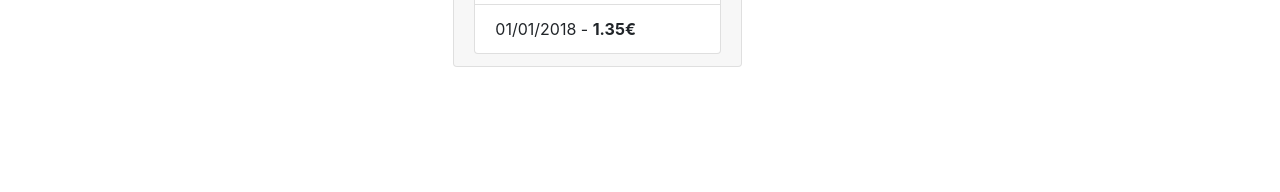
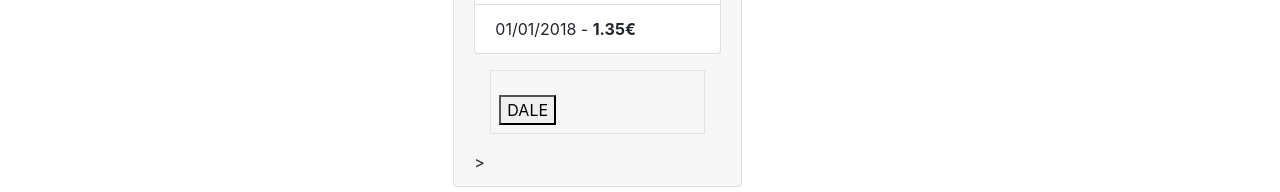
Before and after one commit to alejandro23rd/PracticaAngularIpartek, an Angular app: page / in a window 1280 px wide. Shown: the part 695-887 px from the top of the page. Before the commit the page ends 800 px from the top, so only its background shows below. Built offline with nearby package versions, Linux system fonts and the light colour scheme.

Commit message:
hace botton

```diff
--- a/src/app/app.component.html
+++ b/src/app/app.component.html
@@ -29,6 +29,8 @@
                     <li class="list-group-item">
                         {{pSeleccionado.historico[2].fecha}} - <b>{{pSeleccionado.historico[2].precio}}€</b></li>
                   </ul>
+                  <app-boton></app-boton>
+
               </div>
             </div>
     </div>
--- a/src/app/app.module.ts
+++ b/src/app/app.module.ts
@@ -3,10 +3,14 @@ import { NgModule } from '@angular/core';
 
 import { AppRoutingModule } from './app-routing.module';
 import { AppComponent } from './app.component';
+import { PruebaComponent } from './componentes/prueba/prueba.component';
+import { BotonComponent } from './componentes/boton/boton.component';
 
 @NgModule({
   declarations: [
-    AppComponent
+    AppComponent,
+    PruebaComponent,
+    BotonComponent
   ],
   imports: [
     BrowserModule,
--- /dev/null
+++ b/src/app/componentes/boton/boton.component.html
@@ -0,0 +1,4 @@
+<div class="border p-2 m-3">
+    <p>{{numero}}</p>
+    <button>DALE</button>
+</div>>
--- /dev/null
+++ b/src/app/componentes/boton/boton.component.ts
@@ -0,0 +1,23 @@
+import { Component, OnInit } from '@angular/core';
+
+@Component({
+  selector: 'app-boton',
+  templateUrl: './boton.component.html',
+  styleUrls: ['./boton.component.scss']
+})
+export class BotonComponent implements OnInit {
+
+  //declarar variables nombre : tipo
+  numero: number;
+
+  constructor() {
+    console.trace('BotonComponent constructor')
+    //se inicializan las variables
+  }
+
+  ngOnInit()
+  {
+    console.trace('BotonComponent ngOnInit')
+  }
+
+}
--- /dev/null
+++ b/src/app/componentes/prueba/prueba.component.html
@@ -0,0 +1 @@
+<p>prueba works!</p>
--- /dev/null
+++ b/src/app/componentes/prueba/prueba.component.ts
@@ -0,0 +1,15 @@
+import { Component, OnInit } from '@angular/core';
+
+@Component({
+  selector: 'app-prueba',
+  templateUrl: './prueba.component.html',
+  styleUrls: ['./prueba.component.scss']
+})
+export class PruebaComponent implements OnInit {
+
+  constructor() { }
+
+  ngOnInit() {
+  }
+
+}
--- a/src/index.html
+++ b/src/index.html
@@ -10,6 +10,7 @@
 </head>
 <body>
   <main class="container p-2">
+
     <app-root></app-root>
   </main>
 </body>
```
Also changed, not shown: src/app/componentes/boton/boton.component.scss (added), src/app/componentes/prueba/prueba.component.scss (added).
